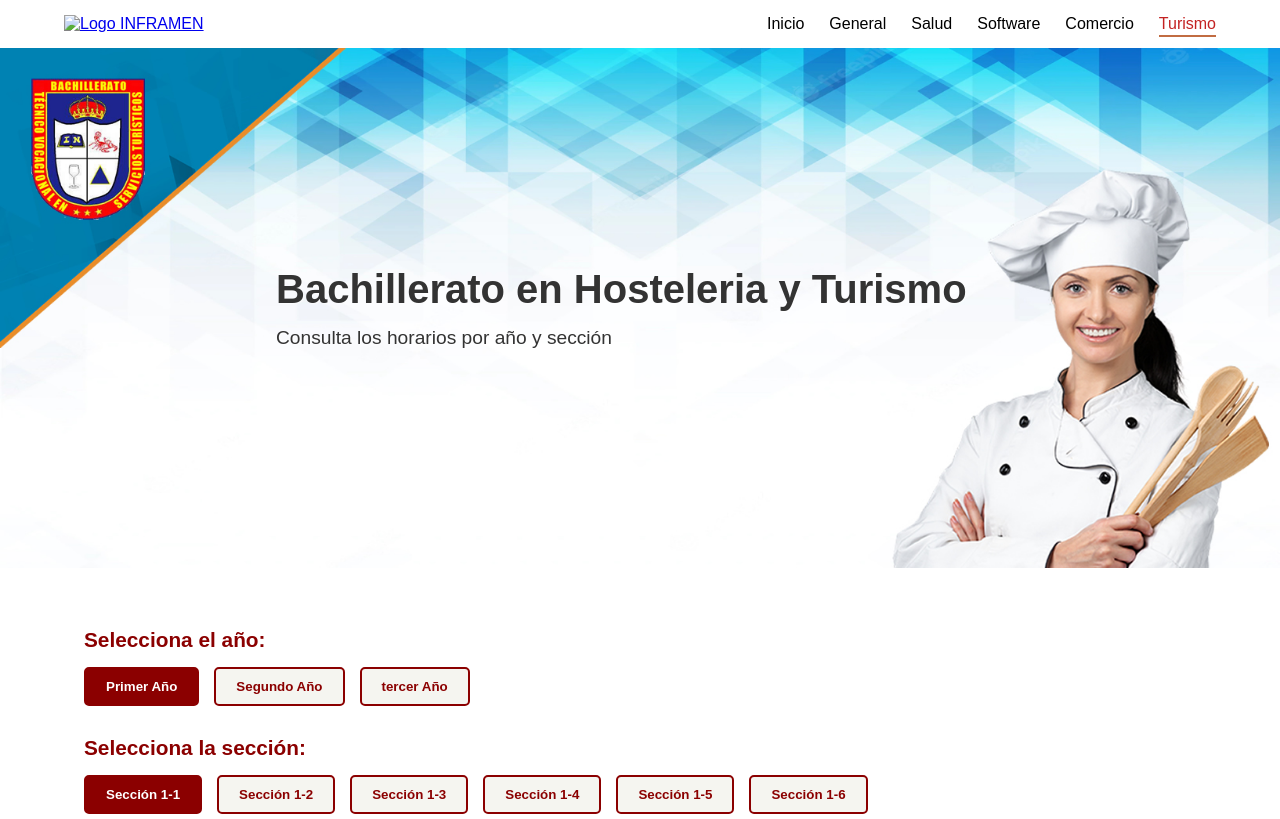
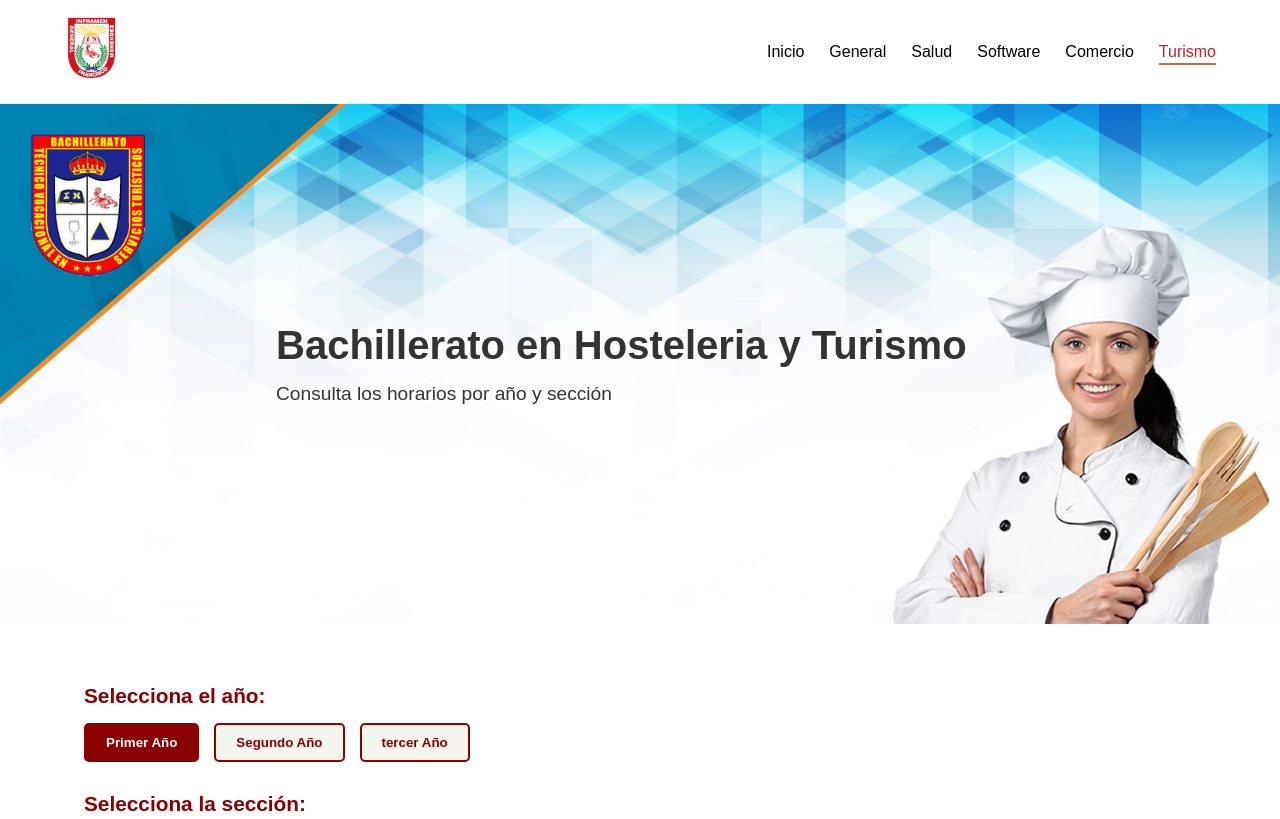
Before and after one commit to camila-1432/Horarios-IN, a plain HTML site: page turismo.html in a window 1280 px wide. Shown: the top 819 px of the page. Drawn offline with Linux system fonts and the light colour scheme; files whose address does not match are found by name.

Commit message:
Update turismo.html

```diff
--- a/turismo.html
+++ b/turismo.html
@@ -12,7 +12,7 @@
             <div class="nav-container">
                 <div class="logo">
                     <a href="index.html">
-                        <img src="imagenes/logo1.png" alt="Logo INFRAMEN" class="logo-img">
+                        <img src="imagenes1/logo1.png" alt="Logo INFRAMEN" class="logo-img">
                     </a>
                 </div>
                 <ul class="nav-links">
@@ -97,7 +97,7 @@
                             </tr>
                         </thead>
                         <tbody>
-                            <!-- Horario se cargará dinámicamente con JavaScript -->
+
                         </tbody>
                     </table>
                 </div>
@@ -130,4 +130,5 @@
 
     <script src="js/turismo.js"></script>
 </body>
+
 </html>
```
